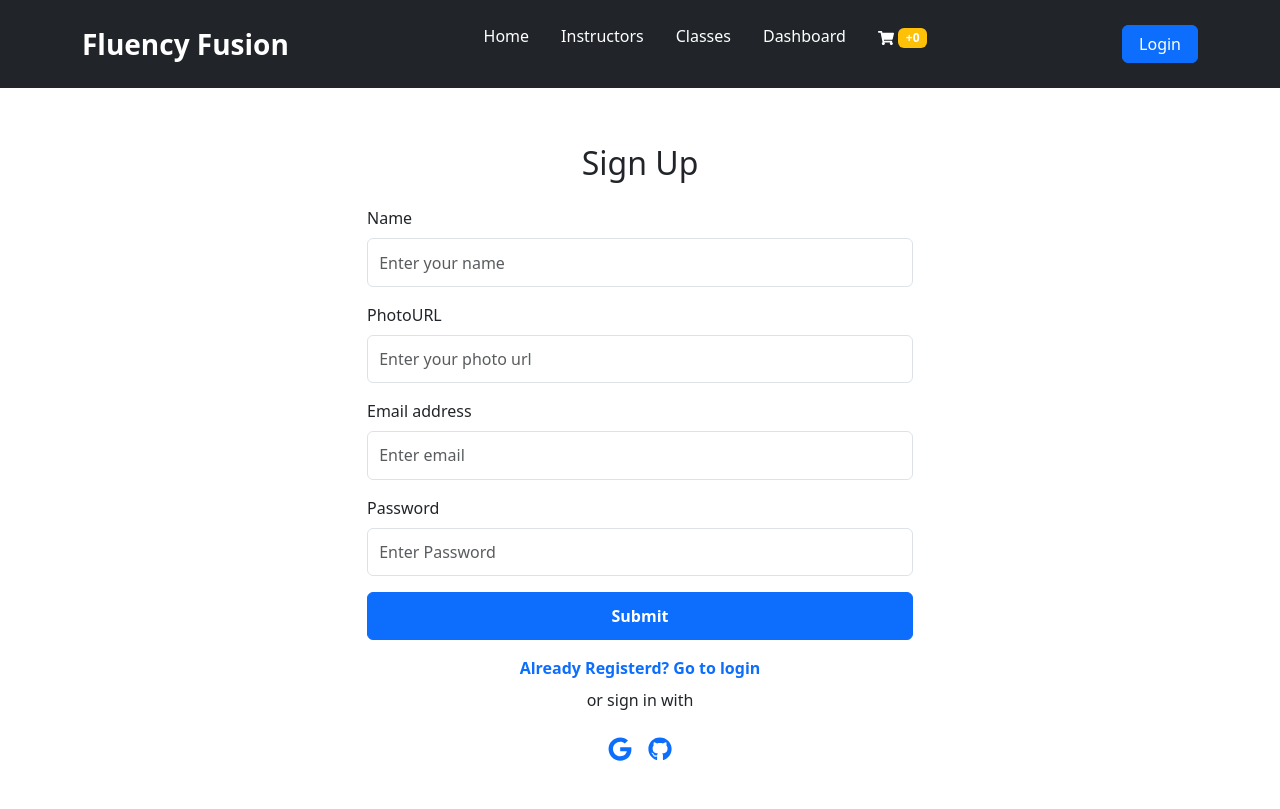
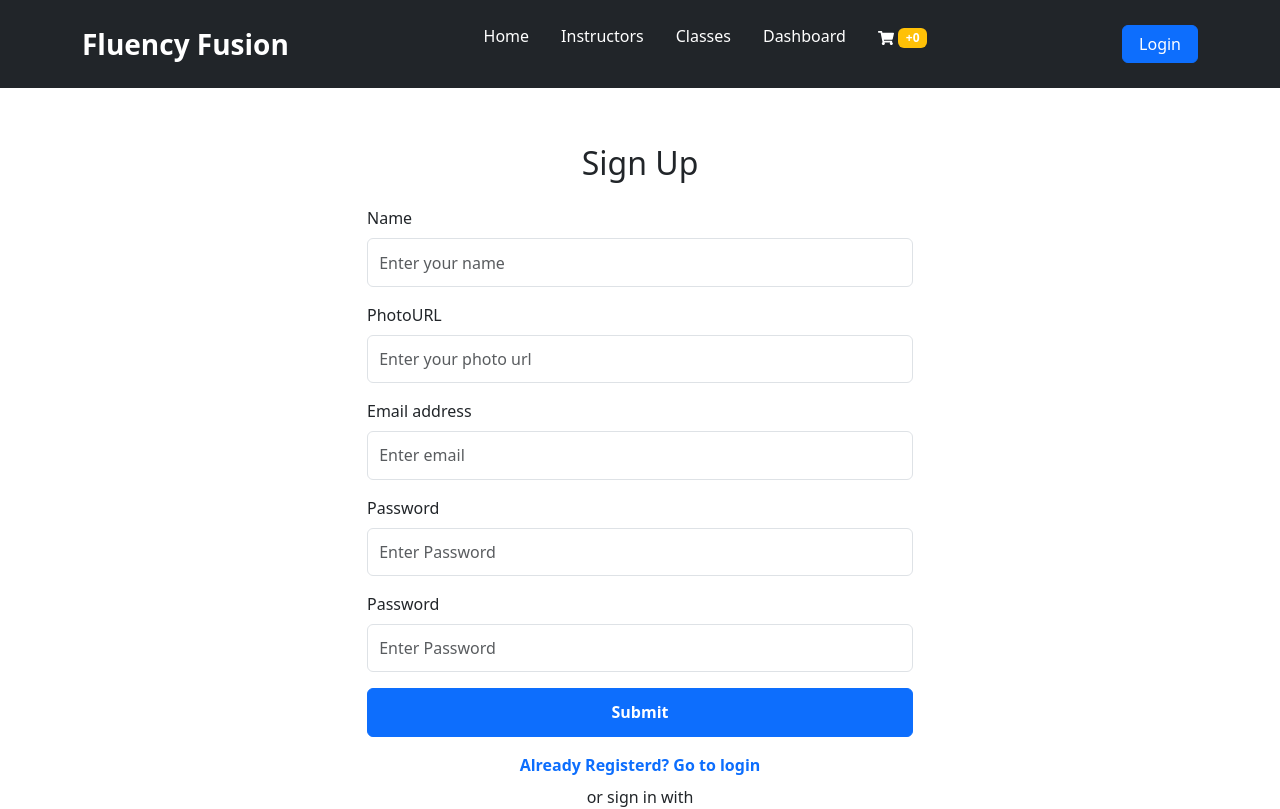
Before and after one commit to rakibulhasan-swe/fluency-fusion-client, a React (Vite) app: page /register in a window 1280 px wide. Shown: the top 809 px of the page. Built offline with nearby package versions, Linux system fonts and the light colour scheme; no server answers.

Commit message:
login and registration done

```diff
--- a/src/layouts/Main.jsx
+++ b/src/layouts/Main.jsx
@@ -1,16 +1,17 @@
 import React from "react";
 import NavigationBar from "../pages/shared/NavigationBar";
-import { Outlet } from "react-router-dom";
+import { Outlet, ScrollRestoration } from "react-router-dom";
 import Footer from "../pages/shared/Footer";
 
 const Main = () => {
   return (
     <>
       <NavigationBar />
-      <div style={{minHeight: "60vh"}}>
+      <div style={{ minHeight: "60vh" }}>
         <Outlet />
       </div>
       <Footer />
+      <ScrollRestoration />
     </>
   );
 };
--- a/src/pages/Login/Login.jsx
+++ b/src/pages/Login/Login.jsx
@@ -1,4 +1,4 @@
-import React, { useContext } from "react";
+import React, { useContext, useState } from "react";
 import { Button, Form } from "react-bootstrap";
 import swal from "sweetalert";
 import { Link, useLocation, useNavigate } from "react-router-dom";
@@ -9,6 +9,7 @@ import SocialLogin from "../shared/SocialLogin";
 const Login = () => {
   const navigate = useNavigate();
   const location = useLocation();
+  const [loginError, setLoginError] = useState("");
   // redirect location
   const redirectLocation = location?.state?.from?.pathname || "/";
   const { userLogin } = useContext(AuthContext);
@@ -20,6 +21,8 @@ const Login = () => {
   } = useForm();
   // user login
   const onSubmit = (data, e) => {
+    setLoginError("");
+    // user login
     userLogin(data.email, data.password)
       .then((res) => {
         const loggedUser = res.user;
@@ -31,9 +34,13 @@ const Login = () => {
           button: "Ok",
         });
         // navigate to home
-        navigate(redirectLocation || "/", { replace: true });
+        navigate(redirectLocation, { replace: true });
       })
-      .catch((err) => console.log(err));
+      .catch((err) => {
+        if (err) {
+          setLoginError("Wrong Email or Password. Try again!");
+        }
+      });
     // reseting form values
     e.target.reset();
   };
@@ -65,15 +72,18 @@ const Login = () => {
                     type="password"
                     placeholder="Enter Password"
                     {...register("password", {
-                      pattern: /^(?=.*?[A-Z])(?=.*?[#?!@$%^&*-]).{6,}$/,
                       required: true,
                     })}
                   />
                   {errors.password && (
                     <span className="text-danger">
-                      Please input at least one uppercase letter and a special
-                      characters.
+                      Password field is required
                     </span>
+                  )}
+                  {loginError ? (
+                    <span className="text-danger">{loginError}</span>
+                  ) : (
+                    ""
                   )}
                 </Form.Group>
                 <Button
--- a/src/pages/Register/Register.jsx
+++ b/src/pages/Register/Register.jsx
@@ -1,4 +1,4 @@
-import React, { useContext } from "react";
+import React, { useContext, useState } from "react";
 import { useForm } from "react-hook-form";
 import { Button, Form } from "react-bootstrap";
 import { Link, useNavigate } from "react-router-dom";
@@ -8,6 +8,7 @@ import SocialLogin from "../shared/SocialLogin";
 
 const Register = () => {
   const navigate = useNavigate();
+  const [passwordError, setPasswordError] = useState("");
   const { createUser, updateUser } = useContext(AuthContext);
   const {
     register,
@@ -16,6 +17,13 @@ const Register = () => {
   } = useForm();
   // creating user
   const onSubmit = (data, e) => {
+    // checking password matched or not
+    if (data.password !== data.confirmPassword) {
+      setPasswordError("Password didn't match");
+      return;
+    }
+    setPasswordError("");
+    // creating new user
     createUser(data.email, data.password)
       .then((result) => {
         // updating in ui
@@ -123,6 +131,29 @@ const Register = () => {
                       </span>
                     )}
                   </Form.Group>
+                  <Form.Group className="mb-3" controlId="formBasicPassword">
+                    <Form.Label>Password</Form.Label>
+                    <Form.Control
+                      style={{ padding: "0.7rem" }}
+                      type="password"
+                      placeholder="Enter Password"
+                      {...register("confirmPassword", {
+                        pattern: /^(?=.*?[A-Z])(?=.*?[#?!@$%^&*-]).{6,}$/,
+                        required: true,
+                      })}
+                    />
+                    {errors.confirmPassword && (
+                      <span className="text-danger">
+                        Please input at least one uppercase letter and a special
+                        characters.
+                      </span>
+                    )}
+                    {passwordError ? (
+                      <span className="text-danger">{passwordError}</span>
+                    ) : (
+                      ""
+                    )}
+                  </Form.Group>
                   <Button
                     className="w-100 fw-bold text-white"
                     variant="primary"
```
